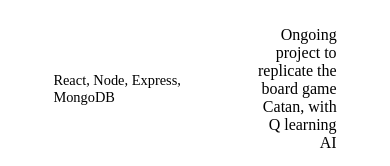
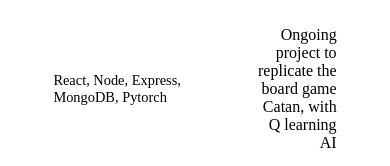
Before and after one commit to RyanLim-RL/my_personal_portfolio, a React (Create React App) app in the folder client/: page /projects in a window 390 px wide. Shown: the part 222-388 px from the top of the page. Built offline with nearby package versions, Linux system fonts and the light colour scheme; a web font is replaced by a local one.

Commit message:
add links to proj and add proj responsiveness

```diff
--- a/client/src/page-components/App.js
+++ b/client/src/page-components/App.js
@@ -6,7 +6,6 @@
 import Contact from "./contact/contactme.js";
 import Projects from "./projects/projects.js";
 import Layout from "./layout/layout.js";
-import ProjectDetail from "./projects/project_detail.js";
 
 import "../styles/App.css";
 function App() {
@@ -18,7 +17,6 @@
           <Route path="about" element={<About />} />
           <Route path="contact" element={<Contact />} />
           <Route path="projects" element={<Projects />}/>
-          <Route path="/project/:projectID" element={<ProjectDetail />} />
           <Route path="*" element={<Navigate to="/" />} />
         </Route>
       </Routes>
--- a/client/src/page-components/projects/project_detail.js
+++ /dev/null
@@ -1,8 +0,0 @@
-const ProjectDetail = () => {
-    return (
-        <div>
-        <h1>Project Detail</h1>
-        </div>
-    );
-}
-export default ProjectDetail;
--- a/client/src/page-components/projects/projects.js
+++ b/client/src/page-components/projects/projects.js
@@ -36,10 +36,11 @@
     }, [switching]);
 
     useEffect(() => {
+        const projectPageWrapper = document.querySelector('.projects-page-wrapper');
+        const containerRelative = document.querySelector('.projects-container-relative');
+        if(!projectPageWrapper || !containerRelative) return;
+
         const scrollHandler = () => {
-
-            const projectPageWrapper = document.querySelector('.projects-page-wrapper');
-            const containerRelative = document.querySelector('.projects-container-relative');
             const percentageScrolled = projectPageWrapper.scrollTop /
                 (containerRelative.clientHeight - window.innerHeight);
             if (percentageScrolled < 0.19) {
--- a/client/src/page-components/projects/projects_data.js
+++ b/client/src/page-components/projects/projects_data.js
@@ -3,119 +3,127 @@
         name: "Catan Replica",
         description: "Ongoing project to replicate the board game Catan, with Q learning AI",
         img: "/project-imgs/catan.jpg",
-        tech: "React, Node, Express, MongoDB",
-        githubLink: "https://github.com"
+        tech: "React, Node, Express, MongoDB, Pytorch",
+        githubLink: "https://github.com/RyanLim-RL/catan_PERN"
     },
     {
-        name: "MineSweeper",
-        description: "This is a project",
+        name: "Fun Mind Games",
+        description: "Games to have fun with (wordle, minesweeper, snake)",
         img: "/project-imgs/minesweeper.jpg",
-        tech: "React, Node, Express, MongoDB",
-        githubLink: "https://github.com"
+        tech: "Python, Pygame",
+        githubLink: "https://github.com/RyanLim-RL/Minor_project_dump"
     },
     {
-        name: "AirBnB replica",
-        description: "This is a project",
+        name: "Simple AirBnB Replica",
+        description: "simple mimic of an app(AirBnb) to find holiday homes",
         img: "/project-imgs/bnb-replica.jpg",
-        tech: "React, Node, Express, MongoDB",
+        tech: "Java, Java GUI, Git",
         githubLink: "https://github.com"
     },
     {
         name: "Number Classifier",
-        description: "This is a project",
+        description: "Simple MNIST number classifier with 95% accuracy",
         img: "/project-imgs/numberClass.jpg",
-        tech: "React, Node, Express, MongoDB",
+        tech: "Keras",
         githubLink: "https://github.com"
     },
     {
         name: "Ticketopia",
-        description: "This is a project",
+        description: "Event Booking App made for a sudo-client in a team in 2nd Year of university",
         img: "/project-imgs/ticket.jpg",
-        tech: "React, Node, Express, MongoDB",
-        githubLink: "https://github.com"
+        tech: "React, Node, Express, Postgres, Prisma, Git",
+        githubLink: "https://github.com/TomHurford/TeamTeam-BookingApp"
     },
     {
         name: "Pacman AI",
-        description: "This is a project",
+        description: "Value Iteration methods to automate pacman",
         img: "/project-imgs/pacman.jpg",
-        tech: "React, Node, Express, MongoDB",
-        githubLink: "https://github.com"
+        tech: "Python",
+        githubLink: "https://github.com/RyanLim-RL/Pacman-AI"
     },
     {
         name: "Personal Portfolio",
-        description: "This is a project",
+        description: "What you see right now!",
         img: "/project-imgs/portfolio.jpg",
-        tech: "React, Node, Express, MongoDB",
-        githubLink: "https://github.com"
+        tech: "React, Node, Express",
+        githubLink: "https://github.com/RyanLim-RL/my_personal_portfolio"
     },
     {
-        name: "Banking App",
+        name: "Finance Tracker",
         description: "Scrapes bank statements for data analysis",
         img: "/project-imgs/bank-app.jpg",
-        tech: "React, Node, Express, MongoDB",
-        githubLink: "https://github.com"
+        tech: "Python, Pytorch",
+        githubLink: "https://github.com/RyanLim-RL/Finance_Tracker"
     },
     {
         name: "LLM Dissertation",
-        description: "This is a project",
+        description: "Topic: LLMs in the use of automated test generation",
         img: "/project-imgs/llm.jpg",
-        tech: "React, Node, Express, MongoDB",
+        tech: "OPENAI API",
         githubLink: "https://github.com"
     },
     {
         name: "Volley Ball App",
-        description: "This is a project",
+        description: "Ongoing project to help managage and create volleyball teams",
         img: "/project-imgs/volleyball.jpg",
-        tech: "React, Node, Express, MongoDB",
-        githubLink: "https://github.com"
+        tech: "Flutter, Firebase, Git",
+        githubLink: "https://github.com/A-Gully/one-of-us"
     },
     {
         name: "Catan Replica",
         description: "Ongoing project to replicate the board game Catan, with Q learning AI",
         img: "/project-imgs/catan.jpg",
         tech: "React, Node, Express, MongoDB",
+        githubLink: "https://github.com/RyanLim-RL/catan_PERN"
+    },
+    {
+        name: "Fun Mind Games",
+        description: "Games to have fun with (wordle, minesweeper, snake)",
+        img: "/project-imgs/minesweeper.jpg",
+        tech: "Python, Pygame",
+        githubLink: "https://github.com/RyanLim-RL/Minor_project_dump"
+    },
+    {
+        name: "Simple AirBnB Replica",
+        description: "Project I did in 1st Year of university",
+        img: "/project-imgs/bnb-replica.jpg",
+        tech: "Java, Java GUI, Git",
         githubLink: "https://github.com"
     },
     {
-        name: "Minesweeper",
-        description: "This is a project",
-        img: "/project-imgs/minesweeper.jpg",
-        tech: "React, Node, Express, MongoDB",
-    },
-    {
-        name: "AirBnB replica",
-        description: "This is a project",
-        img: "/project-imgs/bnb-replica.jpg",
-        tech: "React, Node, Express, MongoDB",
-    },
-    {
         name: "Number Classifier",
-        description: "This is a project",
+        description: "Simple MNIST number classifier with 95% accuracy",
         img: "/project-imgs/numberClass.jpg",
-        tech: "React, Node, Express, MongoDB",
+        tech: "Keras",
+        githubLink: "https://github.com"
     },
     {
         name: "Ticketopia",
-        description: "This is a project",
+        description: "Event Booking App made for a sudo-client in a team in 2nd Year of university",
         img: "/project-imgs/ticket.jpg",
-        tech: "React, Node, Express, MongoDB",
+        tech: "React, Node, Express, Postgres, Prisma, Git",
+        githubLink: "https://github.com/TomHurford/TeamTeam-BookingApp"
     },
     {
         name: "Pacman AI",
-        description: "This is a project",
+        description: "Value Iteration methods to automate pacman",
         img: "/project-imgs/pacman.jpg",
-        tech: "React, Node, Express, MongoDB",
+        tech: "Python",
+        githubLink: "https://github.com/RyanLim-RL/Pacman-AI"
     },
     {
         name: "Personal Portfolio",
-        description: "This is a project",
+        description: "What you see right now!",
         img: "/project-imgs/portfolio.jpg",
-        tech: "React, Node, Express, MongoDB",
+        tech: "React, Node, Express",
+        githubLink: "https://github.com/RyanLim-RL/my_personal_portfolio"
     },
     {
-        name: "Banking App",
-        description: "This is a project",
+        name: "Finance Tracker",
+        description: "Scrapes bank statements for data analysis",
         img: "/project-imgs/bank-app.jpg",
-        tech: "React, Node, Express, MongoDB",
+        tech: "Python, Pytorch",
+        githubLink: "https://github.com/RyanLim-RL/Finance_Tracker"
     },
+
 ]
--- a/client/src/styles/about_styles/scroll_about.css
+++ b/client/src/styles/about_styles/scroll_about.css
@@ -235,7 +235,61 @@
     transition: all 0.5s ease-out;
 }
 
-@media (max-width:430px){
+@media (max-width:430px) and (max-height:800px){
+    .title-experience {
+        font-size: 3rem;
+    }
+
+    .sticked-item h2 {
+        font-size: 2rem;
+    }
+
+    .education-duration {
+        font-size: 0.8rem;
+        text-align: right;
+    }
+
+    .education-uni-details {
+        font-size: 1.25rem;
+        width: 90%;
+    }
+    .uniImg{
+        flex-direction: column;
+        gap: 20px;
+    }
+    .edu-uni-img{
+        width: calc(min(50dvw,50dvh));
+    }
+    .education-degree {
+        font-size: 1.25rem;
+    }
+
+    .honors {
+        font-size: 1rem;
+    }
+
+    .my-kcl-experience {
+        font-size: 1rem;
+    }
+
+    .sticky-section-modules-sticked h2 {
+        font-size: 2rem;
+    }
+
+    .module-title-key-color{
+        font-size: 0.8rem;
+    }
+
+    .module-title-explanation-inner p{
+        font-size: 1rem;
+    }
+
+    .module-item {
+        font-size: 1.5rem;
+    }
+}
+
+@media (min-width:431px) and (max-width:831px){
     .title-experience {
         font-size: 3rem;
     }
@@ -287,5 +341,4 @@
     .module-item {
         font-size: 1.5rem;
     }
-
 }
--- a/client/src/styles/home_styles/projects.css
+++ b/client/src/styles/home_styles/projects.css
@@ -55,11 +55,11 @@
     justify-content: space-between;
     align-items: center;
     padding: 15px 20px;
-    background: rgb(128, 190, 252);
+    background: rgb(248, 139, 103);
     border-radius: 8px;
     transition: background 0.3s ease-in-out;
+    text-decoration: none;
 
-    border-bottom: 1px solid rgba(255, 255, 255, 0.2);
     transition: padding-left 0.5s;
 }
 
@@ -74,6 +74,7 @@
 
 .project-left h3 {
     font-size: 6rem;
+    text-decoration: underline;
     margin: 0;
 }
 
@@ -88,14 +89,15 @@
 }
 
 .project-right h4 {
-    font-size: 1.2rem;
+    font-family: serif;
+    font-size: 2rem;
     margin: 0;
-    color: #f5f5dc;
+    color: #ffffff;
 }
 
 .project-right p {
-    font-size: 0.9rem;
-    opacity: 0.7;
+    font-size: 1rem;
+    font-weight: bold;
 }
 
 .svg_projects{
--- a/client/src/styles/home_styles/texttop.css
+++ b/client/src/styles/home_styles/texttop.css
@@ -39,7 +39,7 @@
 
 /* Paragraph Styling */
 .about-me-content p {
-  font-size: 2dvh;
+  font-size: 3dvh;
   font-weight: 300;
   font-family: sans-serif;
 }
```
Also changed, not shown: client/src/page-components/home/projects.js (+30 -28 lines), client/src/page-components/projects/auto_scroll.js (+5 -6 lines), 1 other file (tests, documents, lock files or other folders).
